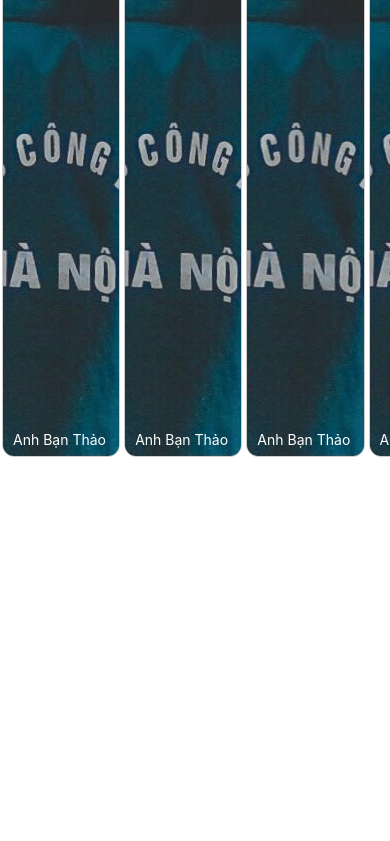
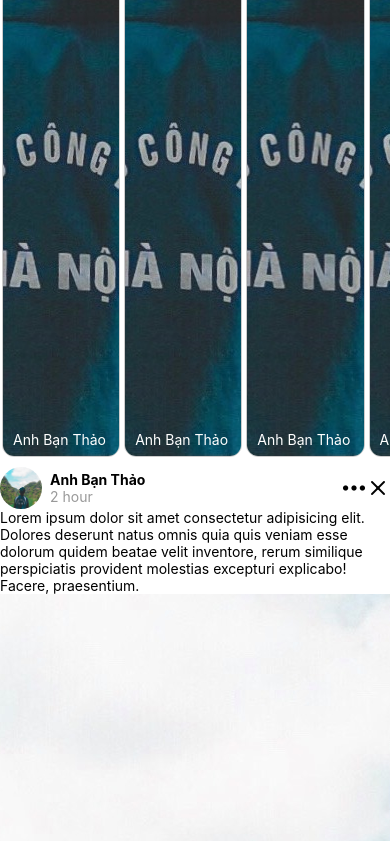
Before and after one commit to DuyetVu2001/20210925-facebook, a React Native app: screen / in a window 390 px wide. Shown: the part 1156-1997 px from the top of the page. Before the commit the page ends 1623 px from the top, so only its background shows below. Built offline with nearby package versions, Linux system fonts and the light colour scheme.

Commit message:
implement Post

```diff
--- /dev/null
+++ b/components/Post.style.tsx
@@ -0,0 +1,44 @@
+import styled from 'styled-components/native';
+
+const AlignItem = styled.View`
+	display: flex;
+	flex-direction: row;
+	align-items: center;
+`;
+
+export const Container = styled.View`
+	display: flex;
+	background-color: #fff;
+`;
+
+export const HeaderWrapper = styled(AlignItem)``;
+
+export const TitleWrapper = styled(AlignItem)``;
+
+export const IconsWrapper = styled(AlignItem)`
+	margin-left: auto;
+`;
+
+export const UserInfo = styled.View`
+	margin-left: 8px;
+`;
+
+export const Username = styled.Text`
+	font-weight: bold;
+`;
+
+export const Time = styled.Text`
+	color: #999;
+`;
+
+export const Content = styled.Text``;
+
+export const ImageWrapper = styled.View`
+	display: flex;
+	flex-direction: row;
+`;
+
+export const Image = styled.Image`
+	width: 100%;
+	aspect-ratio: ${3 / 2};
+`;
--- /dev/null
+++ b/components/Post.tsx
@@ -0,0 +1,49 @@
+import { Entypo, Feather } from '@expo/vector-icons';
+import React from 'react';
+import { image1 } from '../assets';
+import { Avatar } from '../styles/index.styles';
+import {
+	Container,
+	Content,
+	HeaderWrapper,
+	IconsWrapper,
+	Image,
+	ImageWrapper,
+	Time,
+	TitleWrapper,
+	UserInfo,
+	Username,
+} from './Post.style';
+
+export default function Post() {
+	return (
+		<Container>
+			<HeaderWrapper>
+				<TitleWrapper>
+					<Avatar source={image1} />
+
+					<UserInfo>
+						<Username>Anh Bạn Thảo</Username>
+						<Time>2 hour</Time>
+					</UserInfo>
+				</TitleWrapper>
+
+				<IconsWrapper>
+					<Entypo name="dots-three-horizontal" size={24} color="black" />
+					<Feather name="x" size={24} color="black" />
+				</IconsWrapper>
+			</HeaderWrapper>
+
+			<Content>
+				Lorem ipsum dolor sit amet consectetur adipisicing elit. Dolores
+				deserunt natus omnis quia quis veniam esse dolorum quidem beatae velit
+				inventore, rerum similique perspiciatis provident molestias excepturi
+				explicabo! Facere, praesentium.
+			</Content>
+
+			<ImageWrapper>
+				<Image source={image1} />
+			</ImageWrapper>
+		</Container>
+	);
+}
--- a/screens/Home.tsx
+++ b/screens/Home.tsx
@@ -3,6 +3,7 @@ import CreatePost from '../components/CreatePost';
 import CreateMeeting from '../components/CreateMeeting';
 import Story from '../components/Story';
 import { Container, Stories } from './Home.style';
+import Post from '../components/Post';
 
 const Home = () => {
 	const data = [1, 2, 3, 4, 5, 6, 7, 8];
@@ -19,6 +20,7 @@ const Home = () => {
 				renderItem={() => <Story />}
 				keyExtractor={(item: any) => item.id}
 			/>
+			<Post />
 		</Container>
 	);
 };
```
